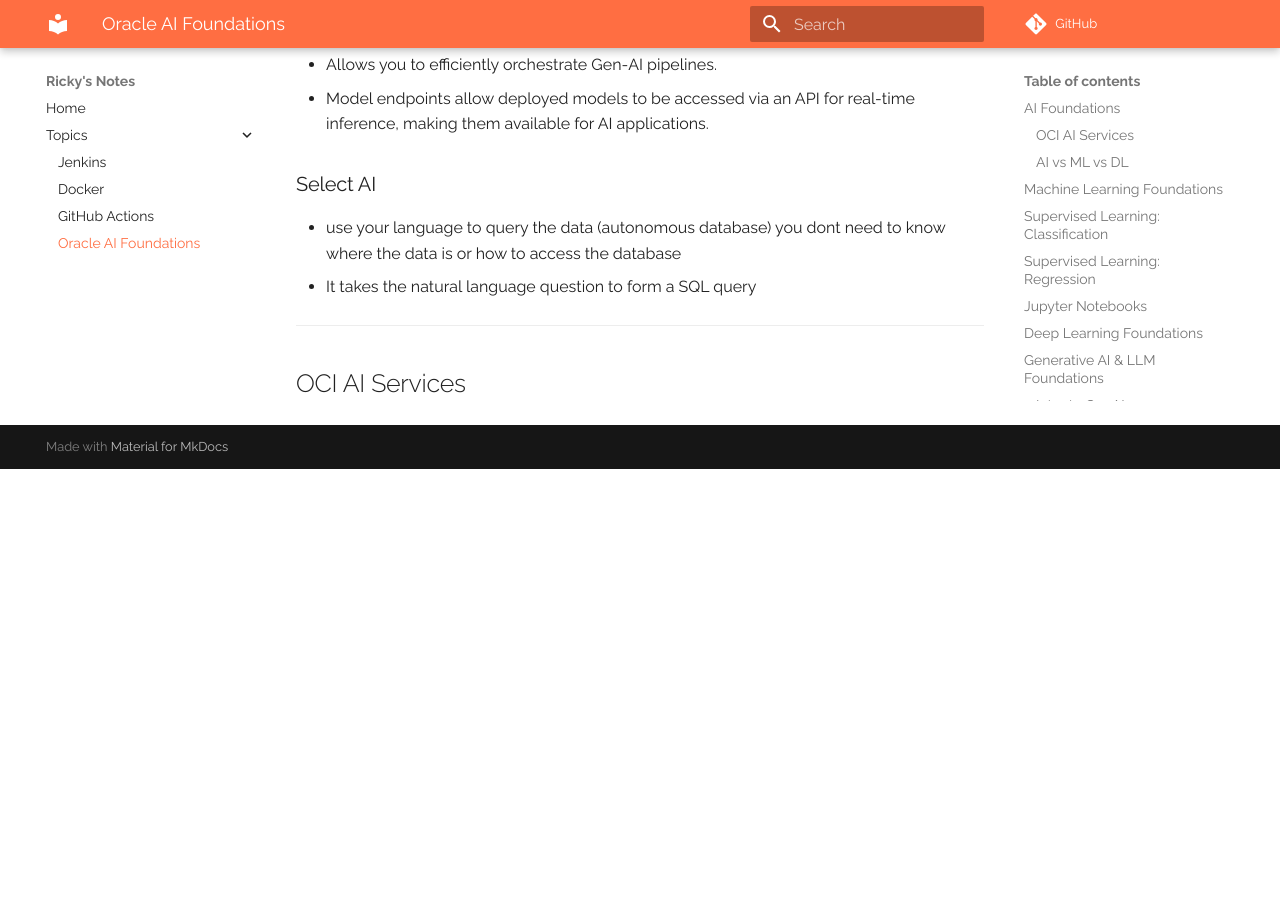
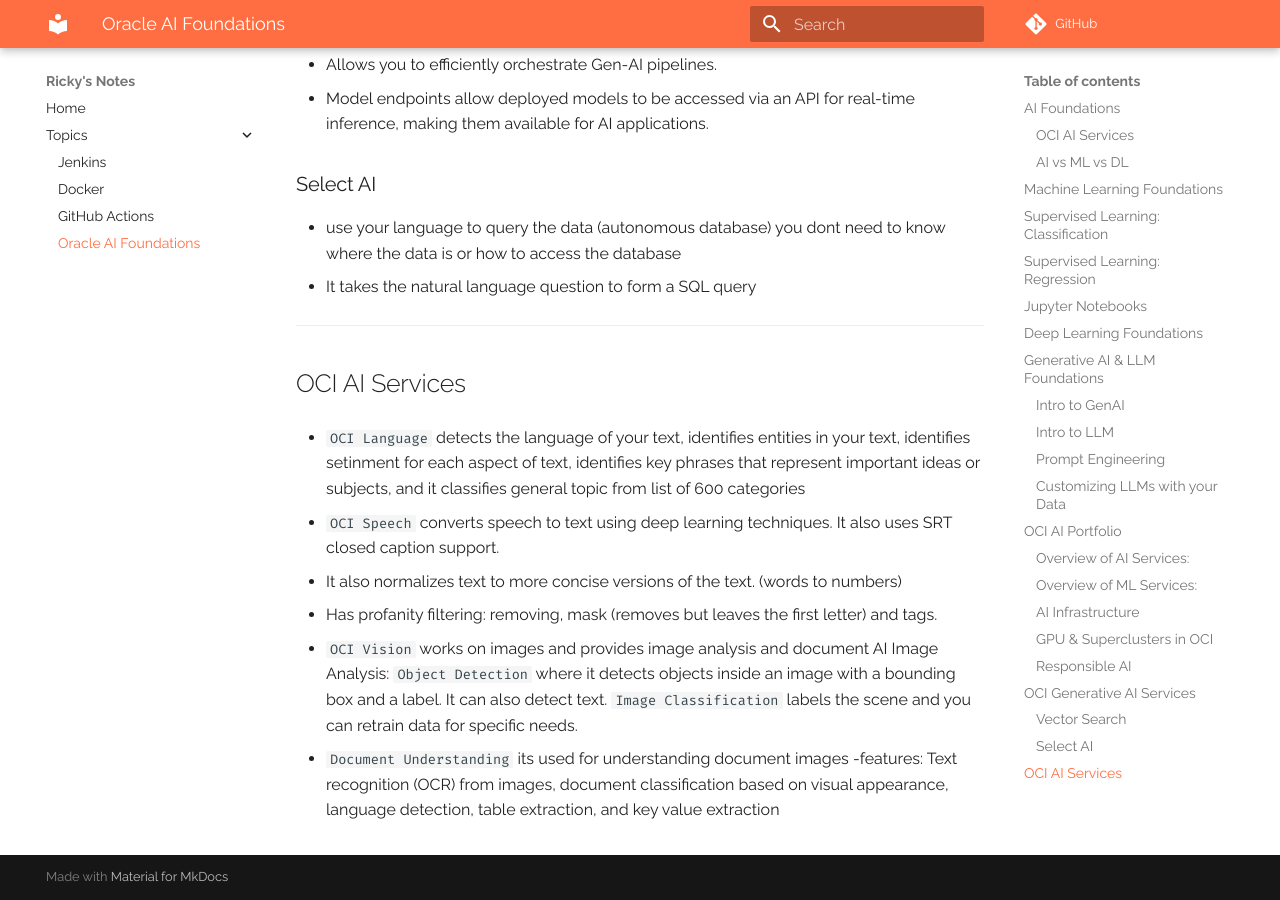
Before and after one commit to riczaman/notes-repo, an MkDocs documentation site: the page built from docs/topics/aiFoundations.md, in a window 1280 px wide and 900 px high, scrolled down 12665 px. Built offline with MkDocs 1.6.1 and Material for MkDocs 9.7.7, drawn with Linux system fonts in a browser that asks for light colours; comment, search, counter and statistics services are not loaded; before the commit the page ends 13134 px from its top, so only the background shows below that.

Commit message:
finished oci ai services module

```diff
--- a/docs/topics/aiFoundations.md
+++ b/docs/topics/aiFoundations.md
@@ -372,3 +372,14 @@
 ---
 
 ##OCI AI Services
+- `OCI Language` detects the language of your text, identifies entities in your text, identifies setinment for each aspect of text, identifies key phrases that represent important ideas or subjects, and it classifies general topic from list of 600 categories
+
+- `OCI Speech` converts speech to text using deep learning techniques. It also uses SRT closed caption support.
+   - It also normalizes text to more concise versions of the text. (words to numbers)
+   - Has profanity filtering: removing, mask (removes but leaves the first letter) and tags.
+
+- `OCI Vision` works on images and provides image analysis and document AI
+   Image Analysis: `Object Detection` where it detects objects inside an image with a bounding box and a label. It can also detect text. `Image Classification` labels the scene and you can retrain data for specific needs.
+
+- `Document Understanding` its used for understanding document images
+   -features: Text recognition (OCR) from images, document classification based on visual appearance, language detection, table extraction, and key value extraction
```
